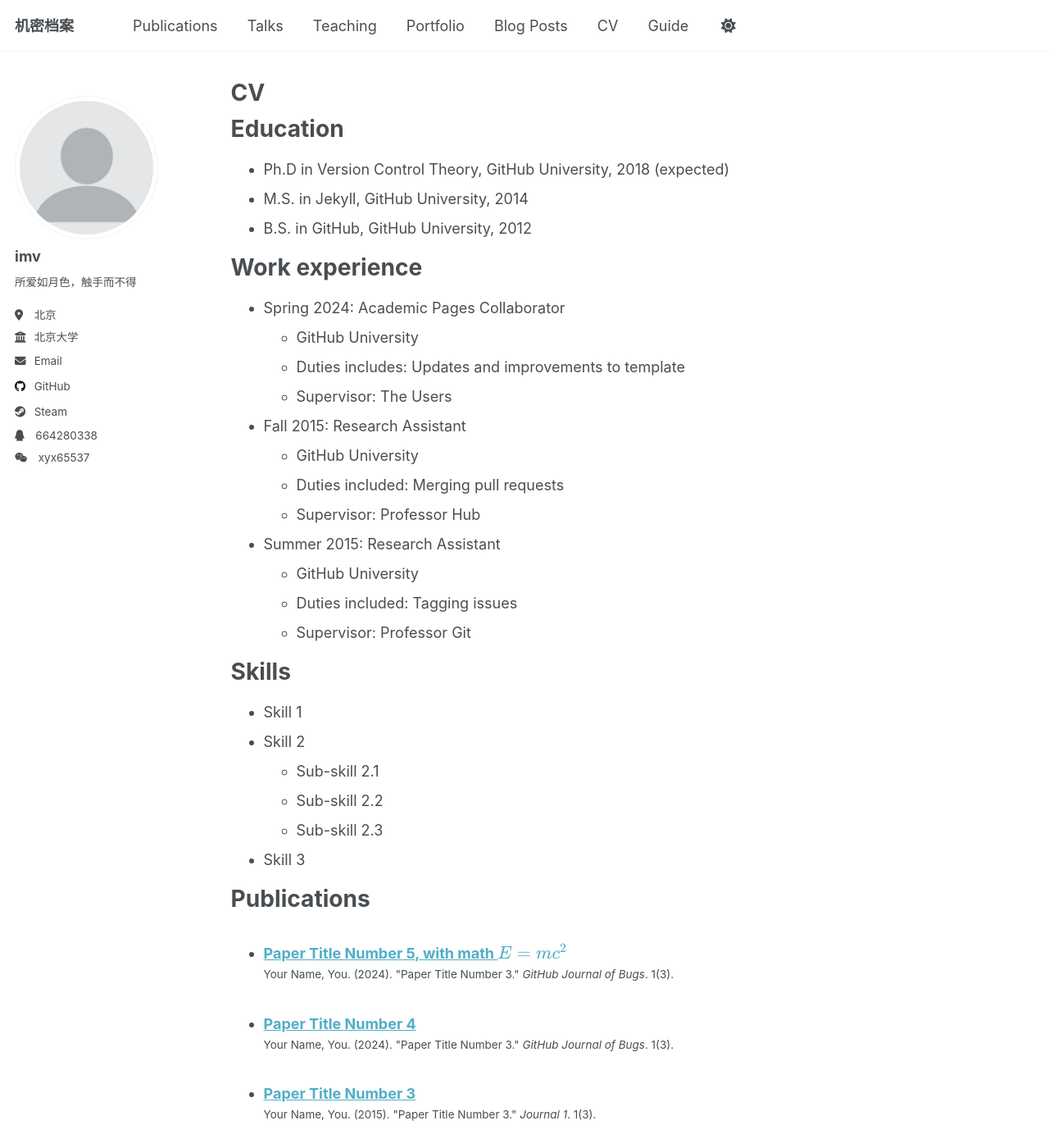
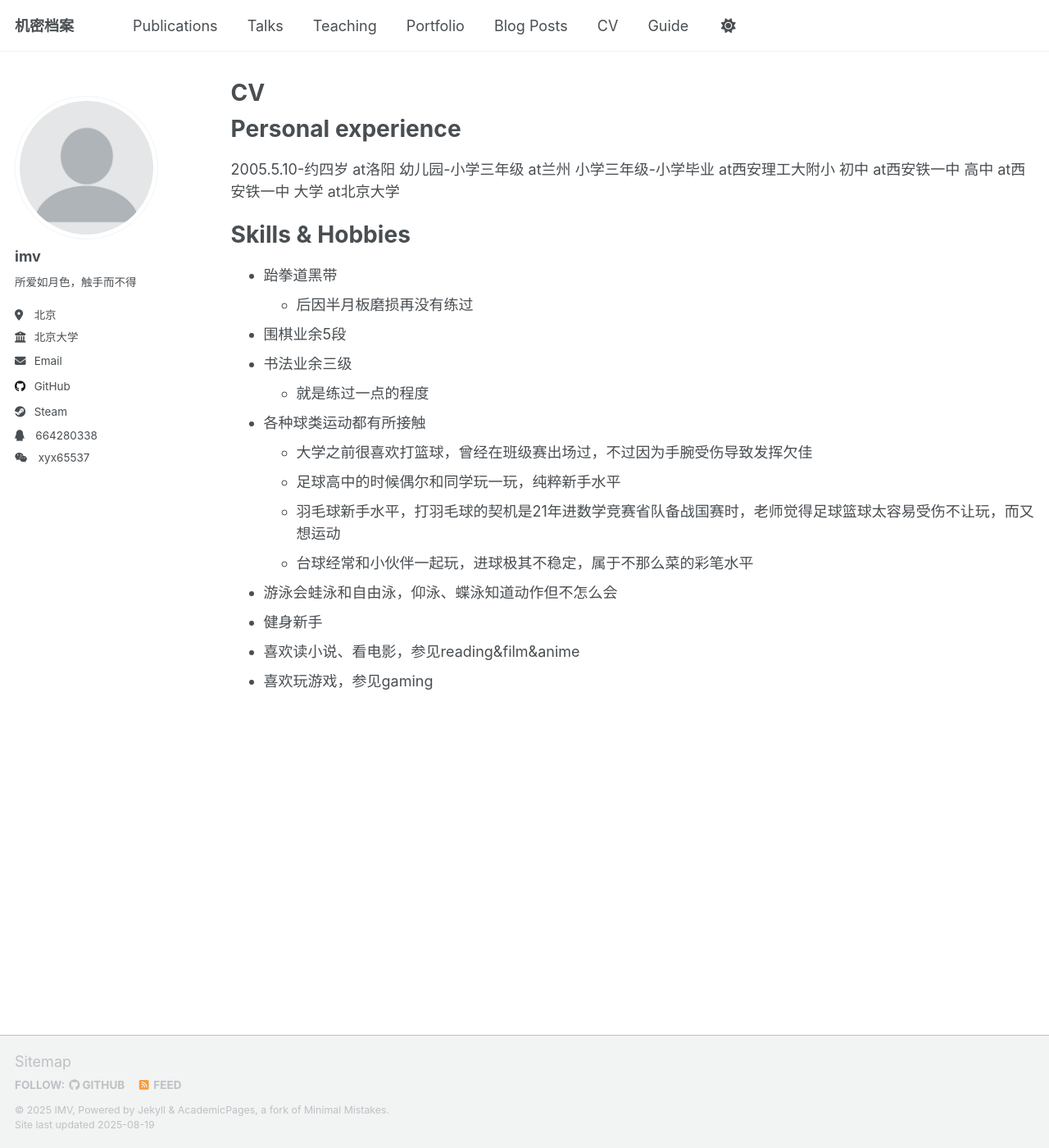
Before and after one commit to imv05/my_info.github.io, a Jekyll site: the page built from _pages/cv.md, in a window 1280 px wide and 1400 px high. Shown: the whole window at 82% size. Built offline with Jekyll 4.4.1, drawn with Linux system fonts in a browser that asks for light colours; a script that is not in the unit is left out; some of the changed text lies outside the part shown.

Commit message:
Update cv.md

```diff
--- a/_pages/cv.md
+++ b/_pages/cv.md
@@ -9,56 +9,28 @@ redirect_from:
 
 {% include base_path %}
 
-Education
+Personal experience
 ======
-* Ph.D in Version Control Theory, GitHub University, 2018 (expected)
-* M.S. in Jekyll, GitHub University, 2014
-* B.S. in GitHub, GitHub University, 2012
+2005.5.10-约四岁 at洛阳
+幼儿园-小学三年级 at兰州
+小学三年级-小学毕业 at西安理工大附小
+初中 at西安铁一中
+高中 at西安铁一中
+大学 at北京大学
 
-Work experience
+Skills & Hobbies
 ======
-* Spring 2024: Academic Pages Collaborator
-  * GitHub University
-  * Duties includes: Updates and improvements to template
-  * Supervisor: The Users
-
-* Fall 2015: Research Assistant
-  * GitHub University
-  * Duties included: Merging pull requests
-  * Supervisor: Professor Hub
-
-* Summer 2015: Research Assistant
-  * GitHub University
-  * Duties included: Tagging issues
-  * Supervisor: Professor Git
-
-Skills
-======
-* Skill 1
-* Skill 2
-  * Sub-skill 2.1
-  * Sub-skill 2.2
-  * Sub-skill 2.3
-* Skill 3
-
-Publications
-======
-  <ul>{% for post in site.publications reversed %}
-    {% include archive-single-cv.html %}
-  {% endfor %}</ul>
-
-Talks
-======
-  <ul>{% for post in site.talks reversed %}
-    {% include archive-single-talk-cv.html  %}
-  {% endfor %}</ul>
-
-Teaching
-======
-  <ul>{% for post in site.teaching reversed %}
-    {% include archive-single-cv.html %}
-  {% endfor %}</ul>
-
-Service and leadership
-======
-* Currently signed in to 43 different slack teams
+* 跆拳道黑带
+  * 后因半月板磨损再没有练过
+* 围棋业余5段
+* 书法业余三级
+  * 就是练过一点的程度
+* 各种球类运动都有所接触
+  * 大学之前很喜欢打篮球，曾经在班级赛出场过，不过因为手腕受伤导致发挥欠佳
+  * 足球高中的时候偶尔和同学玩一玩，纯粹新手水平
+  * 羽毛球新手水平，打羽毛球的契机是21年进数学竞赛省队备战国赛时，老师觉得足球篮球太容易受伤不让玩，而又想运动
+  * 台球经常和小伙伴一起玩，进球极其不稳定，属于不那么菜的彩笔水平
+* 游泳会蛙泳和自由泳，仰泳、蝶泳知道动作但不怎么会
+* 健身新手
+* 喜欢读小说、看电影，参见reading&film&anime
+* 喜欢玩游戏，参见gaming
```
